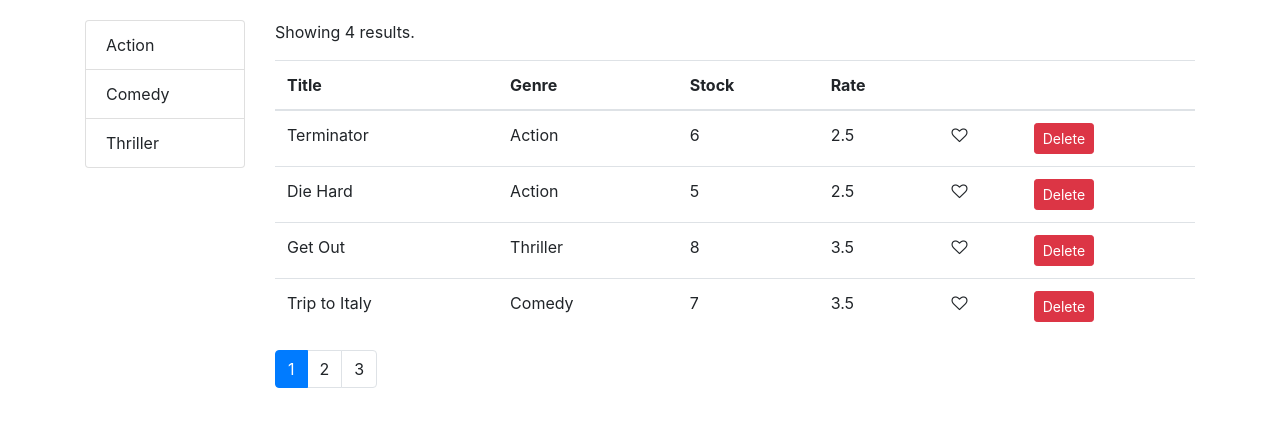
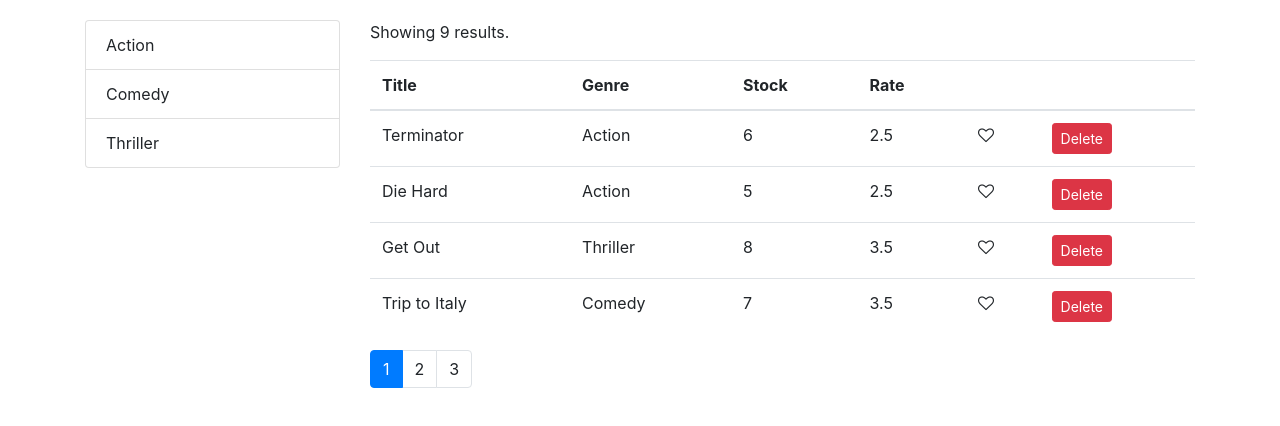
Before and after one commit to prateek951/Movie-Vid-App, a React (Create React App) app in the folder movievid/: page / in a window 1280 px wide. Shown: the top 426 px of the page. Built offline with nearby package versions, Linux system fonts and the light colour scheme.

Commit message:
filter movies by genre working!

```diff
--- a/movievid/src/components/Movies.js
+++ b/movievid/src/components/Movies.js
@@ -11,7 +11,8 @@ export default class Movies extends Component {
     movies: [],
     pageSize: 4,
     currentPage: 1,
-    genres: []
+    genres: [],
+    selectedGenre: ''
   };
   componentDidMount() {
     const movies = getMovies();
@@ -25,37 +26,41 @@ export default class Movies extends Component {
     this.setState({ movies });
   };
   handleLike = movie => {
-    console.log('Like clicked..',movie);
+    console.log("Like clicked..", movie);
     const movies = this.state.movies.slice();
     const index = movies.indexOf(movie);
-    const mov = Object.assign({},movie);
+    const mov = Object.assign({}, movie);
     movies[index] = mov;
     movies[index].like = !movies[index].like;
     this.setState({ movies: movies });
-  }
+  };
   handlePageChange = page => {
     console.log(page);
-      this.setState({currentPage: page});
-  }
+    this.setState({ currentPage: page });
+  };
   handleGenreSelect = genre => {
     console.log(genre);
-    const movies = this.state.movies.filter(movie => movie.genre.name === genre.name);
-    this.setState({ movies : movies });
-  }
+    this.setState({ selectedGenre : genre });
+  };
   render() {
-    const { movies, pageSize, currentPage } = this.state;
+    const { movies, pageSize, selectedGenre, currentPage } = this.state;
     if (movies.length === 0) {
       return <h1>There are no movies in the database!</h1>;
     }
-    const movies_per_page = paginate(movies,currentPage,pageSize);
+    const filtered = selectedGenre ? movies.filter(m => m.genre._id === selectedGenre._id) : movies;
+    const movies_per_page = paginate(filtered, currentPage, pageSize);
 
     return (
       <div className="row">
-        <div className="col-2">
-          <ListGroup onGenreSelect={this.handleGenreSelect} genres={this.state.genres}/>
+        <div className="col-3">
+          <ListGroup
+            onGenreSelect={this.handleGenreSelect}
+            genres={this.state.genres}
+            selectedGenre={this.state.selectedGenre}
+          />
         </div>
         <div className="col">
-        <p>Showing {movies_per_page.length} results.</p>
+          <p>Showing {filtered.length} results.</p>
           <table className="table">
             <thead>
               <tr>
@@ -63,7 +68,7 @@ export default class Movies extends Component {
                 <th>Genre</th>
                 <th>Stock</th>
                 <th>Rate</th>
-              <th></th>
+                <th />
                 <th />
               </tr>
             </thead>
@@ -74,7 +79,12 @@ export default class Movies extends Component {
                   <td>{movie.genre.name}</td>
                   <td>{movie.numberInStock}</td>
                   <td>{movie.dailyRentalRate}</td>
-                <td><Like liked={movie.like} onClick={() => this.handleLike(movie)}/></td>
+                  <td>
+                    <Like
+                      liked={movie.like}
+                      onClick={() => this.handleLike(movie)}
+                    />
+                  </td>
                   <td>
                     <button
                       onClick={() => this.handleDelete(movie)}
@@ -87,9 +97,13 @@ export default class Movies extends Component {
               ))}
             </tbody>
           </table>
-        <Pagination moviesCount={movies.length} currentPage={currentPage} pageSize={pageSize} onPageChange={this.handlePageChange}/>
+          <Pagination
+            moviesCount={filtered.length}
+            currentPage={currentPage}
+            pageSize={pageSize}
+            onPageChange={this.handlePageChange}
+          />
         </div>
-
       </div>
     );
   }
--- a/movievid/src/components/common/ListGroup.js
+++ b/movievid/src/components/common/ListGroup.js
@@ -1,12 +1,31 @@
-import React from 'react';
+import React from "react";
 
-const ListGroup = ({genres,onGenreSelect}) => {
-    console.log(genres);
-    return (
-       <ul className="list-group">
-           {genres.map(genre => <li key={genre._id} onClick={() => onGenreSelect(genre)} className="list-group-item">{genre.name}</li>)}
-       </ul>
-    );
-}
+const ListGroup = ({
+  genres,
+  onGenreSelect,
+  textProperty,
+  valueProperty,
+  selectedGenre
+}) => {
+  console.log(genres);
+  return (
+    <ul className="list-group">
+      {genres.map(genre => (
+        <li
+          key={genre[valueProperty]}
+          onClick={() => onGenreSelect(genre)}
+          className={genre === selectedGenre ? 'list-group-item active' : 'list-group-item'}
+        >
+          {genre[textProperty]}
+        </li>
+      ))}
+    </ul>
+  );
+};
+
+ListGroup.defaultProps = {
+  textProperty: "name",
+  valueProperty: "_id"
+};
 
 export default ListGroup;
```
Lines whose indentation alone changed are shown as unchanged.
